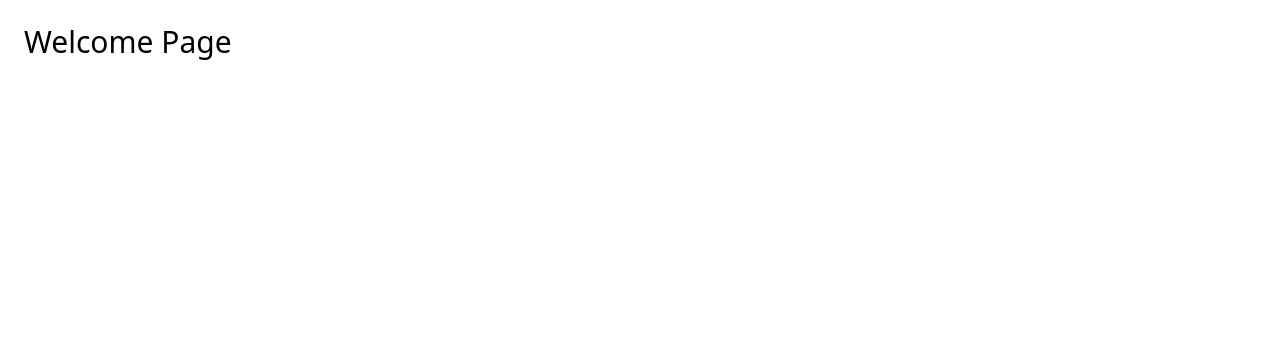
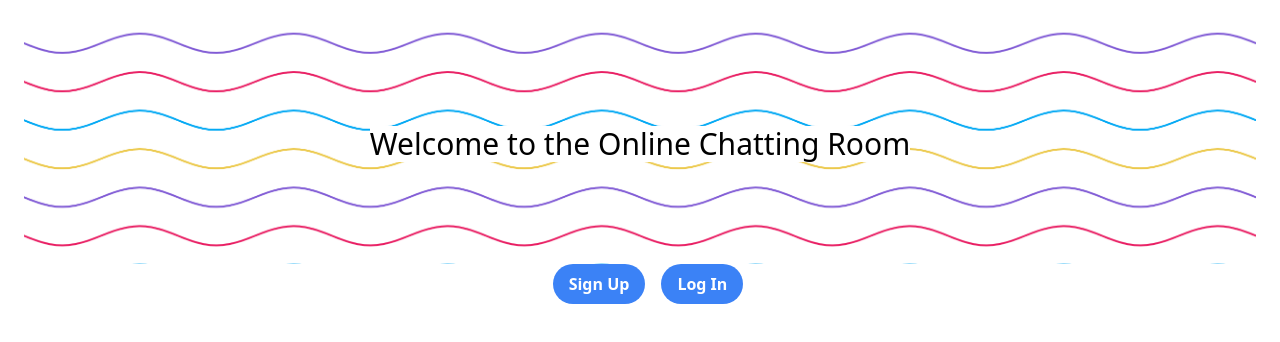
Before and after one commit to petrichorica/chat-frontend, a Next.js app: page / in a window 1280 px wide. Shown: the top 342 px of the page. Built offline with nearby package versions, Linux system fonts and the light colour scheme.

Commit message:
Change welcome page

```diff
--- a/src/pages/index.js
+++ b/src/pages/index.js
@@ -1,9 +1,31 @@
-import { useState } from 'react';
+import { useRouter } from 'next/router'
+import { Image } from 'next/image'
 
 export default function Home() {
+  const router = useRouter();
   return (
     <div className='container mx-auto p-6'>
-      <h1 className="text-3xl">Welcome Page</h1>
+      <div className="bg-cover h-60 flex flex-wrap flex-row justify-center content-center" style={{backgroundImage: `url(../../img/pattern_waves.png)`}}>
+        <h1 className="text-3xl bg-white">Welcome to the Online Chatting Room</h1>
+      </div>
+      <div className='flex flex-wrap justify-center'>
+        <button
+          className="bg-blue-500 hover:bg-blue-700 text-white font-bold py-2 px-4 mx-4 rounded-full"
+          onClick={() => {
+            router.push('/register');
+          }}
+          >
+            Sign Up
+        </button>
+        <button
+          className="bg-blue-500 hover:bg-blue-700 text-white font-bold py-2 px-4 rounded-full"
+          onClick={() => {
+            router.push('/login');
+          }}
+          >
+          Log In
+        </button>
+      </div>
     </div>
   );
 }
```
Also changed, not shown: public/img/pattern_waves.png (added).
